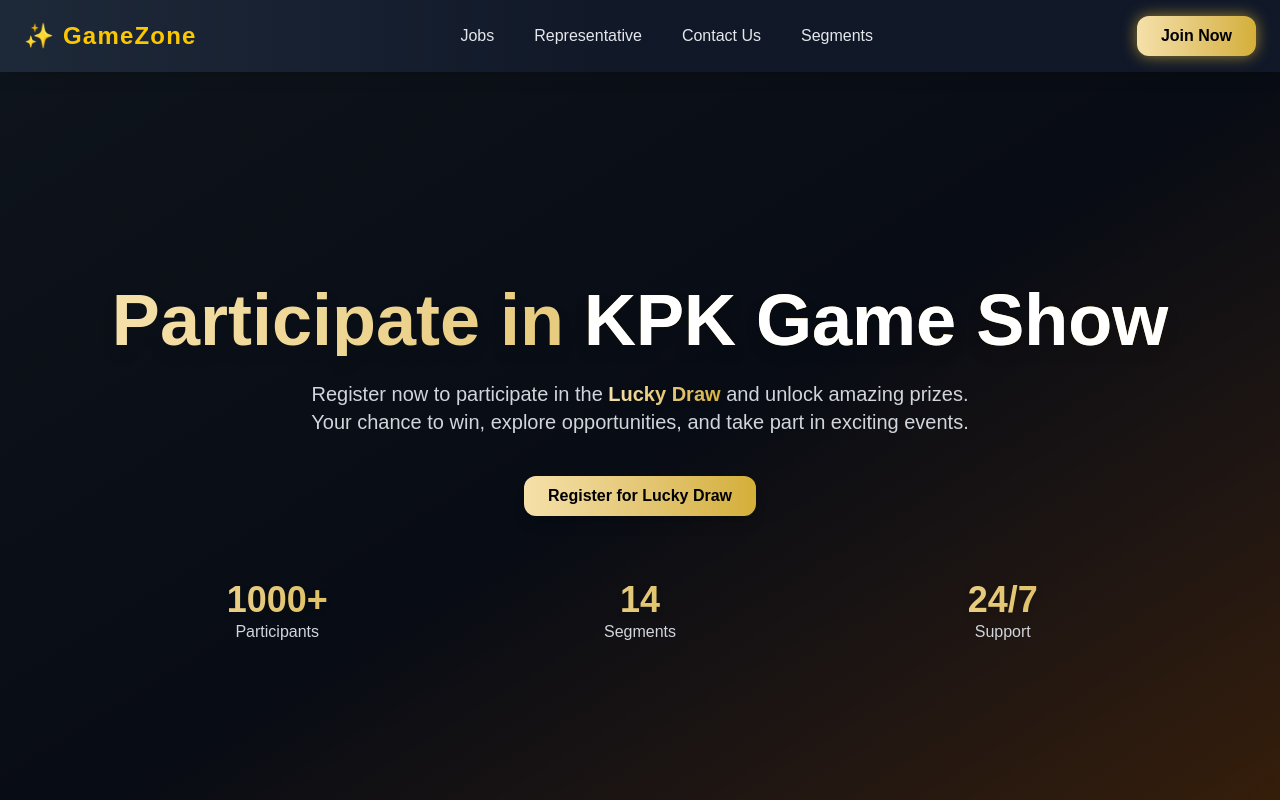
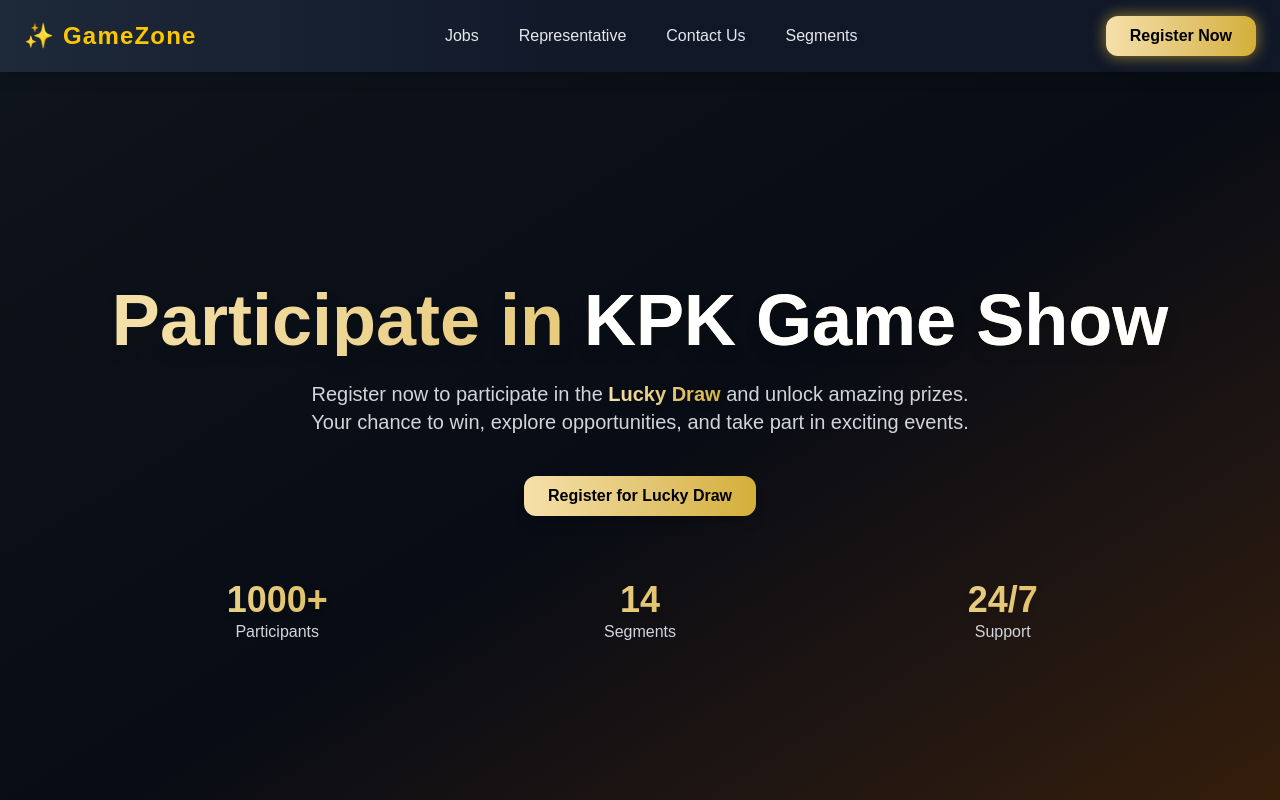
Before and after one commit to mazharktk5/game-show, a Next.js app: page / in a window 1280 px wide. Shown: the top 800 px of the page. Built offline with nearby package versions, Linux system fonts and the light colour scheme.

Commit message:
navbar button updated

```diff
--- a/src/app/components/Navbar.tsx
+++ b/src/app/components/Navbar.tsx
@@ -29,16 +29,16 @@ export default function Navbar() {
                     <Link href="/contact" className="hover:text-yellow-400 transition">
                         Contact Us
                     </Link>
-                    <a href="#segments" className="hover:text-yellow-400 transition">
+                    <Link href="/#segments" className="hover:text-yellow-400 transition">
                         Segments
-                    </a>
+                    </Link>
                 </div>
 
-                {/* Join Now Button */}
+                {/* Register Now Button */}
                 <div className="hidden md:block">
                     <Link href="/register">
                         <Button className="bg-yellow-400 text-black px-5 cursor-pointer py-2 rounded-lg font-semibold hover:bg-yellow-300 transition">
-                            Join Now
+                            Register Now
                         </Button>
                     </Link>
                 </div>
@@ -65,12 +65,12 @@ export default function Navbar() {
                     <Link href="/contact" className="hover:text-yellow-400" onClick={() => setOpen(false)}>
                         Contact Us
                     </Link>
-                    <a href="#segments" className="hover:text-yellow-400" onClick={() => setOpen(false)}>
+                    <a href="/#segments" className="hover:text-yellow-400" onClick={() => setOpen(false)}>
                         Segments
                     </a>
                     <Link href="/register" onClick={() => setOpen(false)}>
                         <Button className="w-full bg-yellow-400 text-black rounded-lg hover:bg-yellow-300">
-                            Join Now
+                            Register Now
                         </Button>
                     </Link>
                 </div>
```
